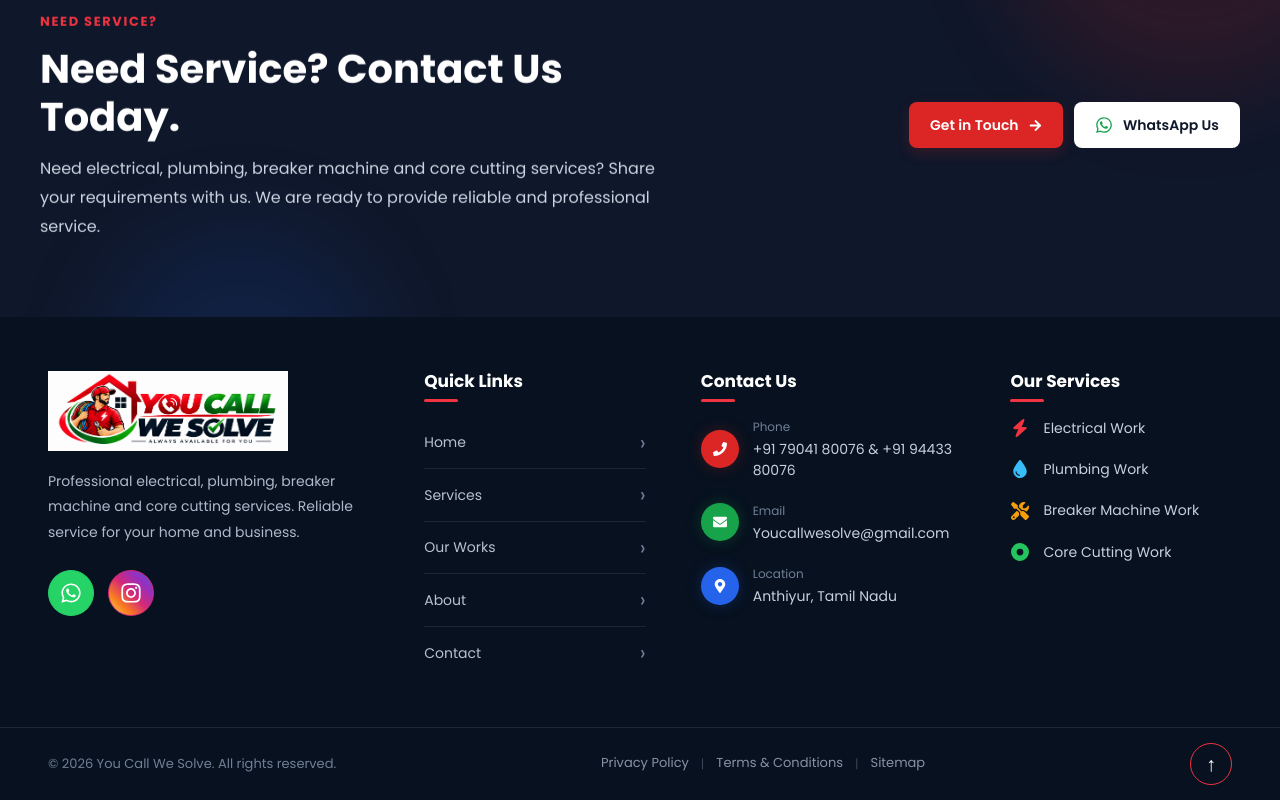
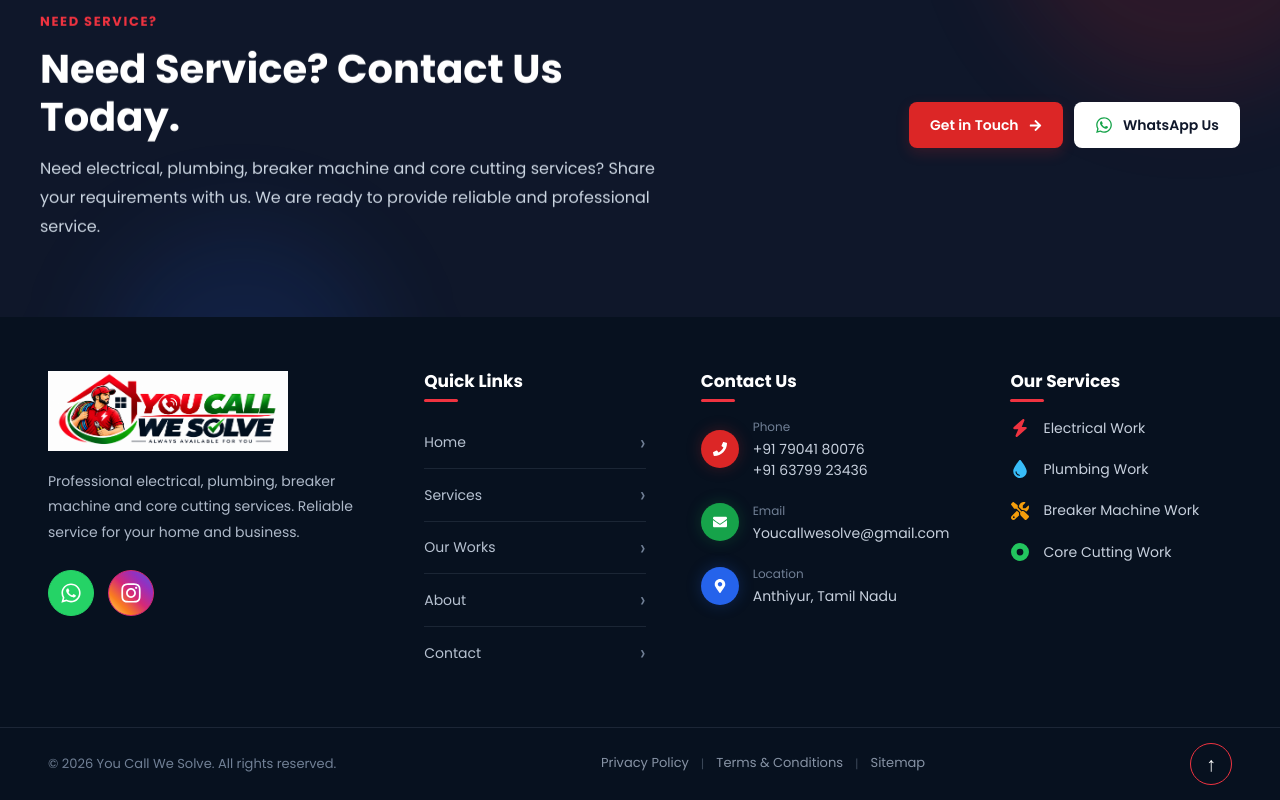
Before and after one commit to DineshK55/you-call-we-solve, a React (Vite) app: page / in a window 1280 px wide. Shown: the part 4553-5353 px from the top of the page. Built offline with nearby package versions, Linux system fonts and the light colour scheme; no server answers; the database is empty.

Commit message:
ADD Footer Number

```diff
--- a/src/components/Footer.jsx
+++ b/src/components/Footer.jsx
@@ -77,7 +77,8 @@ function Footer() {
 
             <div>
   <span>Phone</span>
-  <a href="tel:+917904180076">+91 79041 80076 & +91 94433 80076</a>
+  <a href="tel:+917904180076">+91 79041 80076</a>
+  <a href="tel:+919443380076">+91 63799 23436</a>
 </div>
           </div>
 
```
